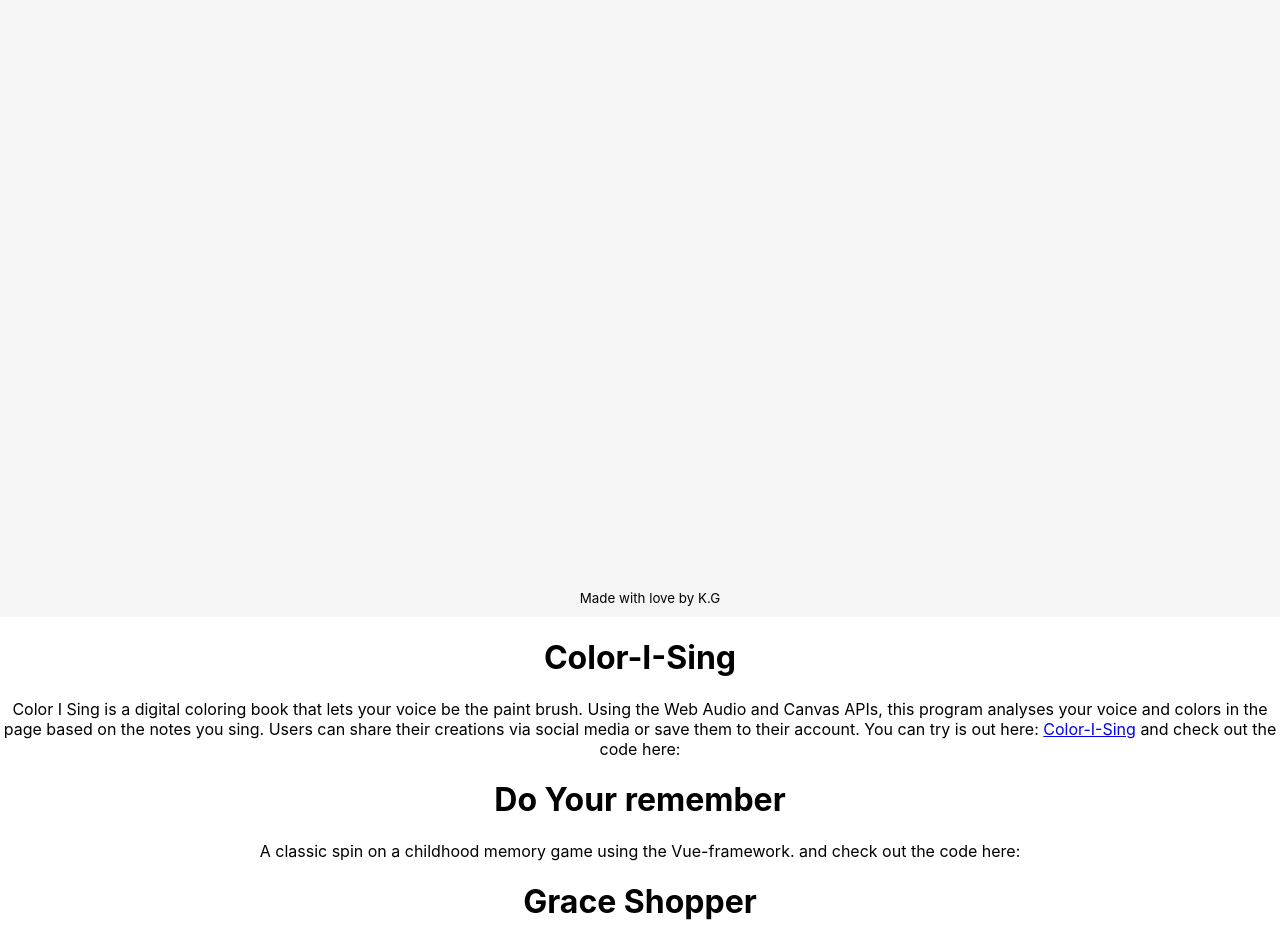
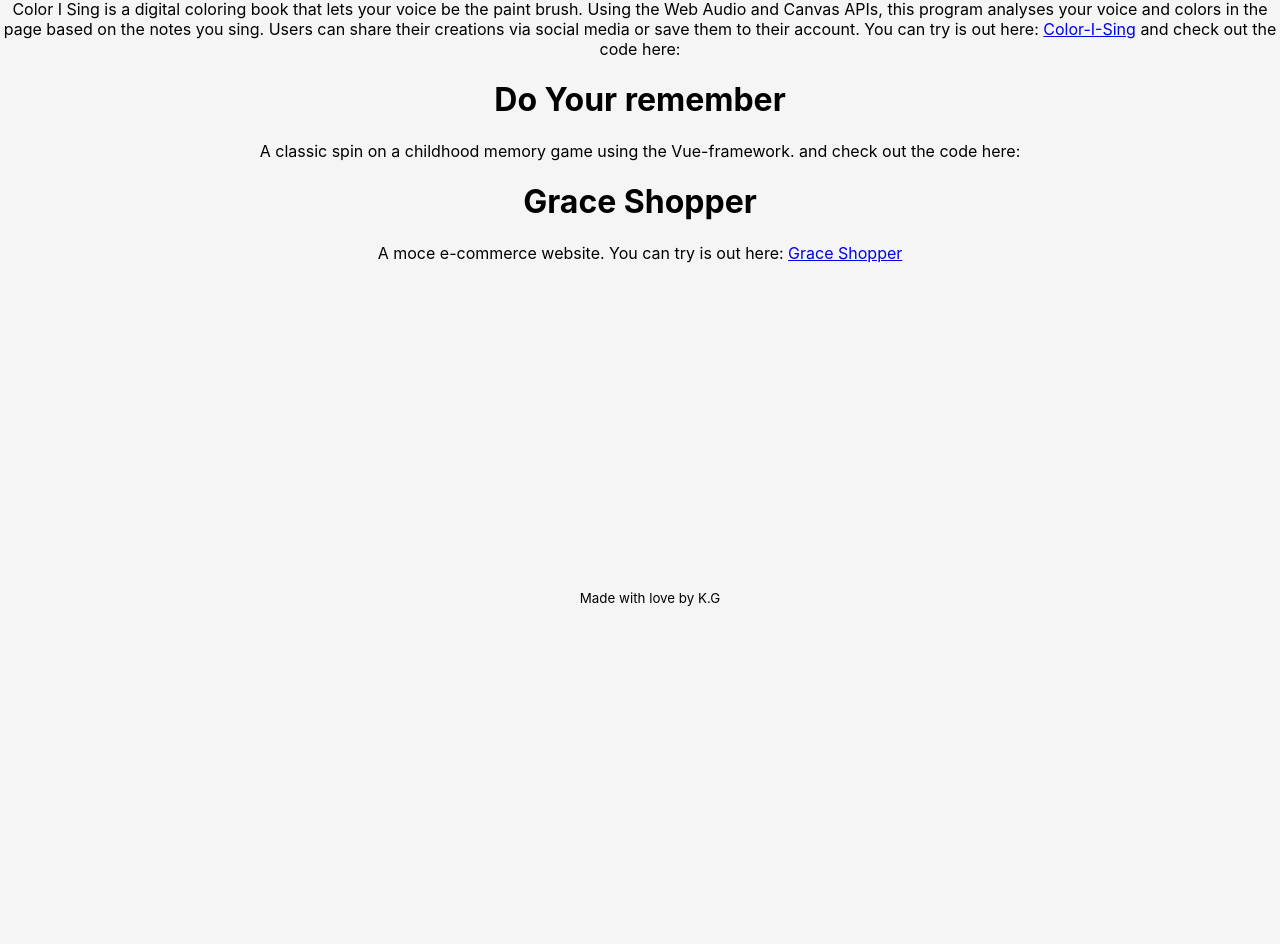
Before and after one commit to Kistinagrg/portfolio, a React (Create React App) app in the folder portfolio/: page /projects in a window 1280 px wide. Shown: the part 183-1127 px from the top of the page. After the commit the page ends 800 px from the top, so only its background shows below. Built offline with nearby package versions, Linux system fonts and the light colour scheme.

Commit message:
(feature-add-color-to-background)- we made it so the color in the background matches a whitesmoke backgroud

```diff
--- a/portfolio/src/App.css
+++ b/portfolio/src/App.css
@@ -1,16 +1,18 @@
 .App {
   text-align: center;
   background-color: whitesmoke;
-  height: 100vh;
+  height: 100px;
   margin: 0;
 }
 
 .App-logo {
   height: 40vmin;
 }
-
+body {
+  background-color: whitesmoke;
+}
 .App-header {
-  background-color: whitesmoke;
+  /* background-color: whitesmoke; */
   min-height: 100vh;
   display: flex;
   flex-direction: column;
@@ -31,7 +33,7 @@
   border-right: solid 3px rgba(0, 255, 0, 0.75);
   white-space: nowrap;
   overflow: hidden;
-  font-family: "Satisfy", cursive;
+  font-family: 'Satisfy', cursive;
   font-size: 20px;
   color: rgba(0, 0, 0, 0.7);
   margin: 0 auto;
--- a/portfolio/src/Routes.js
+++ b/portfolio/src/Routes.js
@@ -1,16 +1,16 @@
-import React, { Component } from "react";
-import { BrowserRouter, Route, Switch } from "react-router-dom";
-import Welcome from "./components/Welcome";
-import About from "./components/About";
-import Project from "./components/Project";
-import Contact from "./components/Contact";
-import Navbar from "./components/Navbar";
+import React, { Component } from 'react';
+import { BrowserRouter, Route, Switch } from 'react-router-dom';
+import Welcome from './components/Welcome';
+import About from './components/About';
+import Project from './components/Project';
+import Contact from './components/Contact';
+import Navbar from './components/Navbar';
 
 class Routes extends Component {
   render() {
     return (
       <BrowserRouter>
-        <div class="App">
+        <div className="App">
           <Navbar />
         </div>
         <div className="routes">
--- a/portfolio/src/components/About.js
+++ b/portfolio/src/components/About.js
@@ -1,22 +1,22 @@
-import React from "react";
+import React from 'react';
 
 const About = () => {
   return (
     <div className="about">
-      <p1 className="about-left">Hi there.</p1>
+      <p className="about-left">Hi there.</p>
       <div className="about-right">
-        <p1>
+        <p>
           My name is Kistina Gurung and I am a fullstack developer based in New
           York City, New York. I am passionate about Web Development, and strive
           to better myself as a developer and the development community as a
           whole. Currently, I am seeking a fulltime Software Engineer role and
           is open to collobrations of different projects.
-        </p1>
+        </p>
 
-        <p1>
+        <p>
           In my free time, you can catch me watching binge-watching movies or
           playing games.
-        </p1>
+        </p>
       </div>
     </div>
   );
--- a/portfolio/src/components/Contact.js
+++ b/portfolio/src/components/Contact.js
@@ -1,12 +1,10 @@
-import React from "react";
+import React from 'react';
 
 const Contact = () => {
   return (
     <div>
       <h1>Hi. </h1>
-      <p1>
-        PLZ HIRE ME
-      </p1>
+      <p>PLZ HIRE ME</p>
     </div>
   );
 };
--- a/portfolio/src/components/Project.js
+++ b/portfolio/src/components/Project.js
@@ -1,32 +1,32 @@
-import React from "react";
+import React from 'react';
 
 const Project = () => {
   return (
     <div>
       <h1>Color-I-Sing</h1>
-      <p1>
+      <p>
         Color I Sing is a digital coloring book that lets your voice be the
         paint brush. Using the Web Audio and Canvas APIs, this program analyses
         your voice and colors in the page based on the notes you sing. Users can
         share their creations via social media or save them to their account.
-        You can try is out here:{" "}
+        You can try is out here:{' '}
         <a href="http:////colorising.herokuapp.com/">Color-I-Sing</a> and check
-        out the code here:{" "}
+        out the code here:{' '}
         <a href="https://github.com/genius-geminis/color-i-sing"></a>
-      </p1>
+      </p>
 
       <h1>Do Your remember</h1>
-      <p1>
+      <p>
         A classic spin on a childhood memory game using the Vue-framework. and
-        check out the code here:{" "}
+        check out the code here:{' '}
         <a href="https://github.com/Kistinagrg/stackathon-"></a>
-      </p1>
+      </p>
 
       <h1>Grace Shopper</h1>
-      <p1>
-        A moce e-commerce website. You can try is out here:{" "}
+      <p>
+        A moce e-commerce website. You can try is out here:{' '}
         <a href="https://afternoon-sea-61444.herokuapp.com/">Grace Shopper</a>
-      </p1>
+      </p>
     </div>
   );
 };
```
Also changed, not shown: portfolio/src/App.js (+7 -7 lines).
